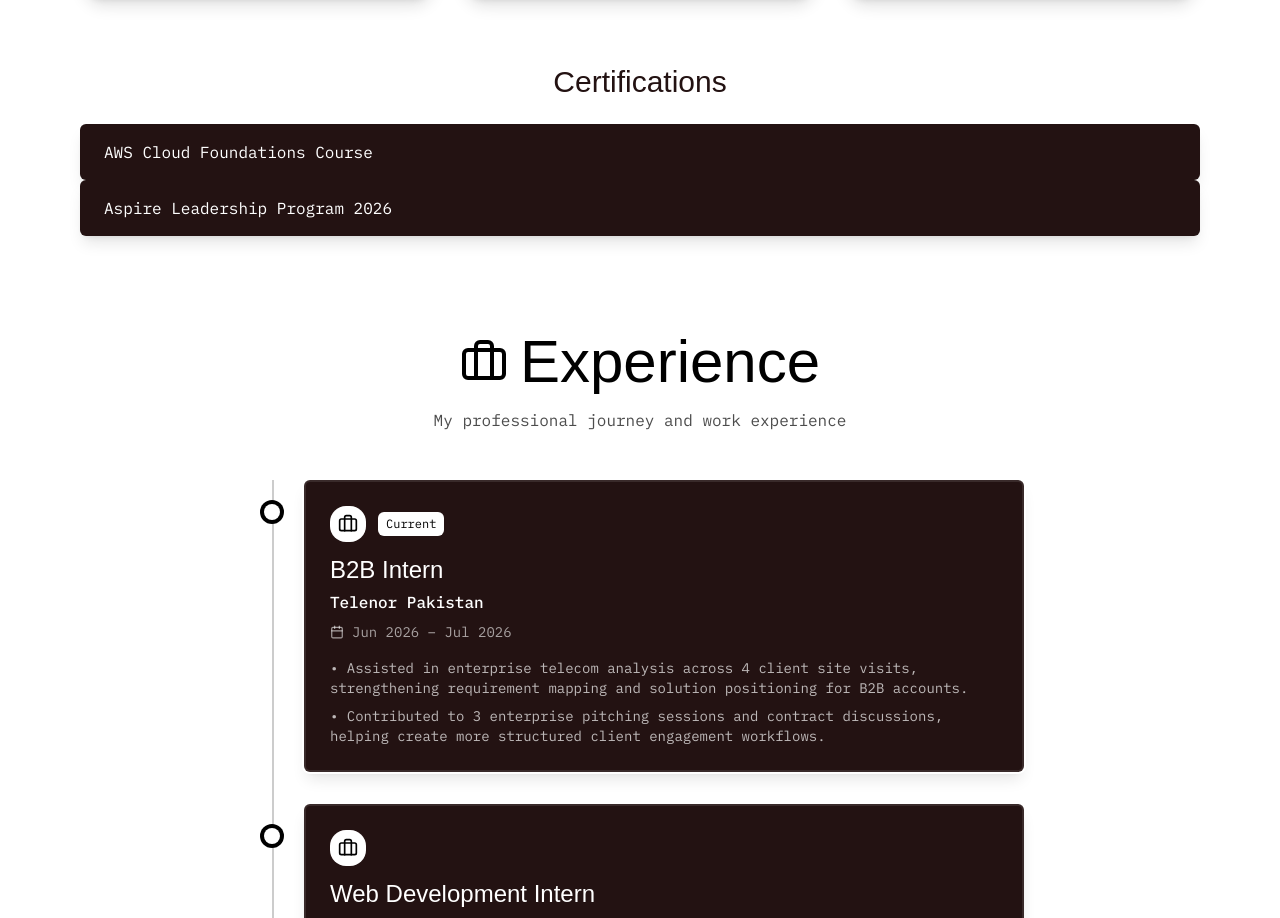
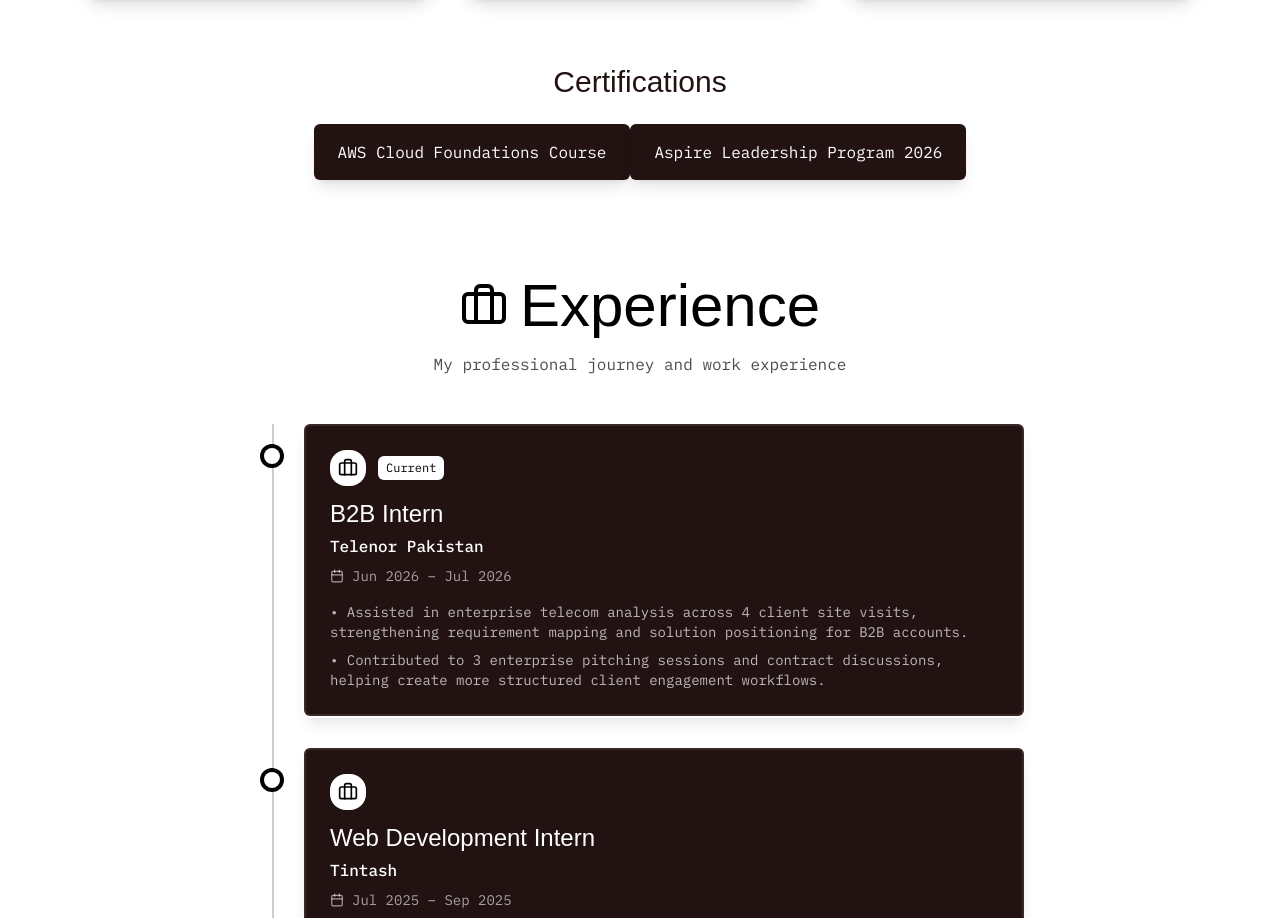
Before and after one commit to abdulrehman142/portfoliowebsite, a React (Vite) app: page / in a window 1280 px wide. Shown: the part 5584-6502 px from the top of the page. Built offline with nearby package versions, Linux system fonts and the light colour scheme; a web font is replaced by a local one.

Commit message:
Update Skills.tsx

```diff
--- a/src/components/Skills.tsx
+++ b/src/components/Skills.tsx
@@ -117,7 +117,7 @@ const Skills = () => {
           <h3 className="font-jersey text-2xl md:text-3xl text-[#231212] dark:text-white mb-4 md:mb-6 flex items-center justify-center gap-2">
             Certifications
           </h3>
-<div className="flex flex-col">
+<div className="gap-4">
           <div className="inline-flex items-center gap-3 px-4 md:px-6 py-3 md:py-4 bg-[#231212] rounded-md shadow-lg">
             <p className="font-ibm-plex-mono text-sm md:text-base text-white">
               AWS Cloud Foundations Course
```
